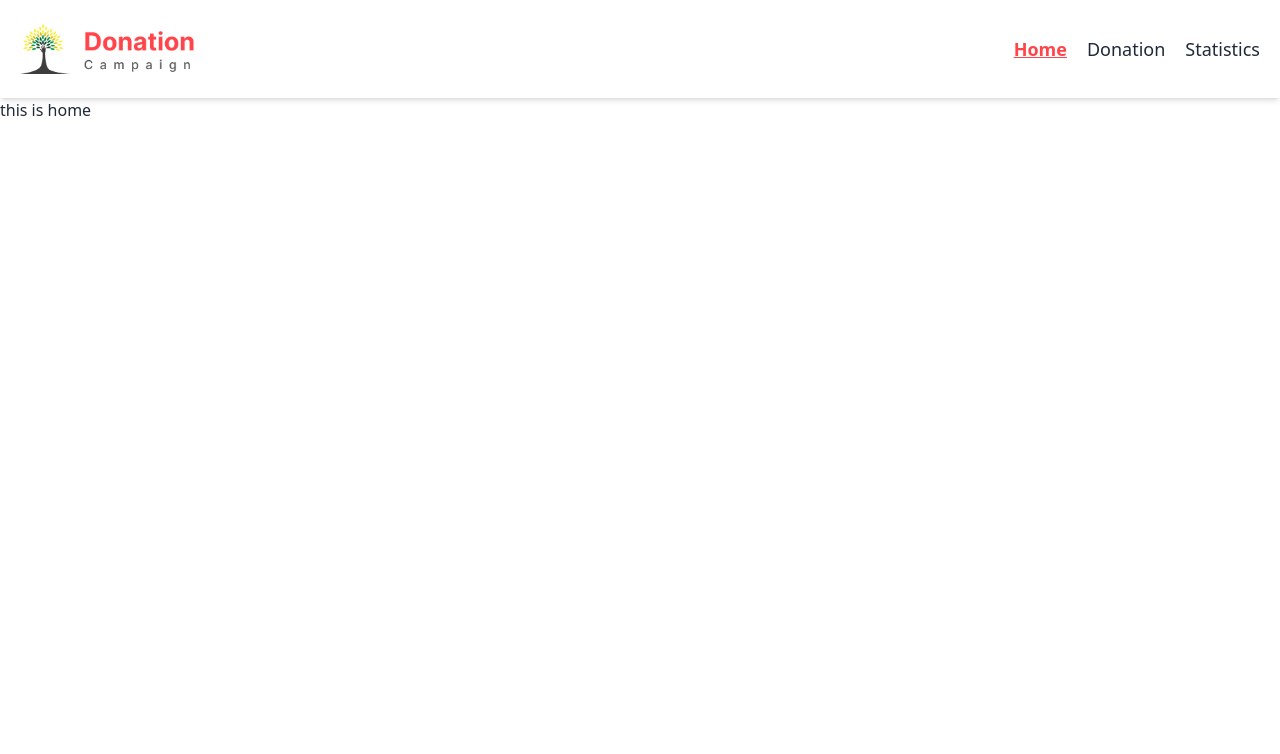
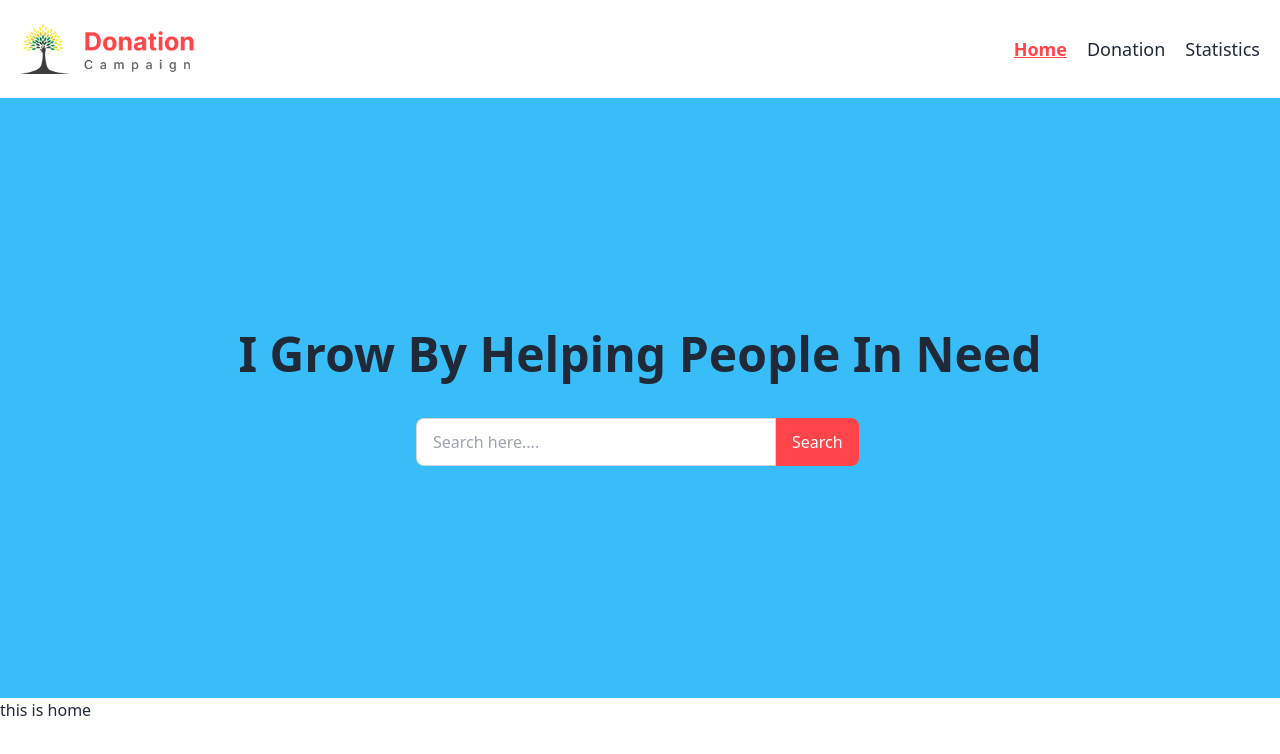
Before and after one commit to AdnanSakib04/donation-campaign-project, a React (Vite) app: page / in a window 1280 px wide. Shown: the top 754 px of the page. Built offline with nearby package versions, Linux system fonts and the light colour scheme.

Commit message:
banner component done

```diff
--- /dev/null
+++ b/src/components/Banner/Banner.jsx
@@ -0,0 +1,19 @@
+
+const Banner = () => {
+    return (
+        <div className=" min-h-[600px] bg-sky-400 flex justify-center items-center ">
+           <div>
+           <h1 className=" text-5xl font-bold text-center">I Grow By Helping People In Need</h1>
+            <div className="form-control max-w-md mx-auto mt-10">
+                <label className="input-group">
+
+                    <input type="text" placeholder="Search here...." className="input input-bordered w-[360px]" />
+                    <span className="bg-[#FF444A] text-white">Search</span>
+                </label>
+            </div>
+           </div>
+        </div>
+    );
+};
+
+export default Banner;
--- a/src/components/Root/Header/Header.jsx
+++ b/src/components/Root/Header/Header.jsx
@@ -1,9 +1,11 @@
+import Banner from "../../Banner/Banner";
 import NavBar from "../../NavBar/NavBar";
 
 const Header = () => {
     return (
         <div>
             <NavBar></NavBar>
+            <Banner></Banner>
         </div>
     );
 };
```
